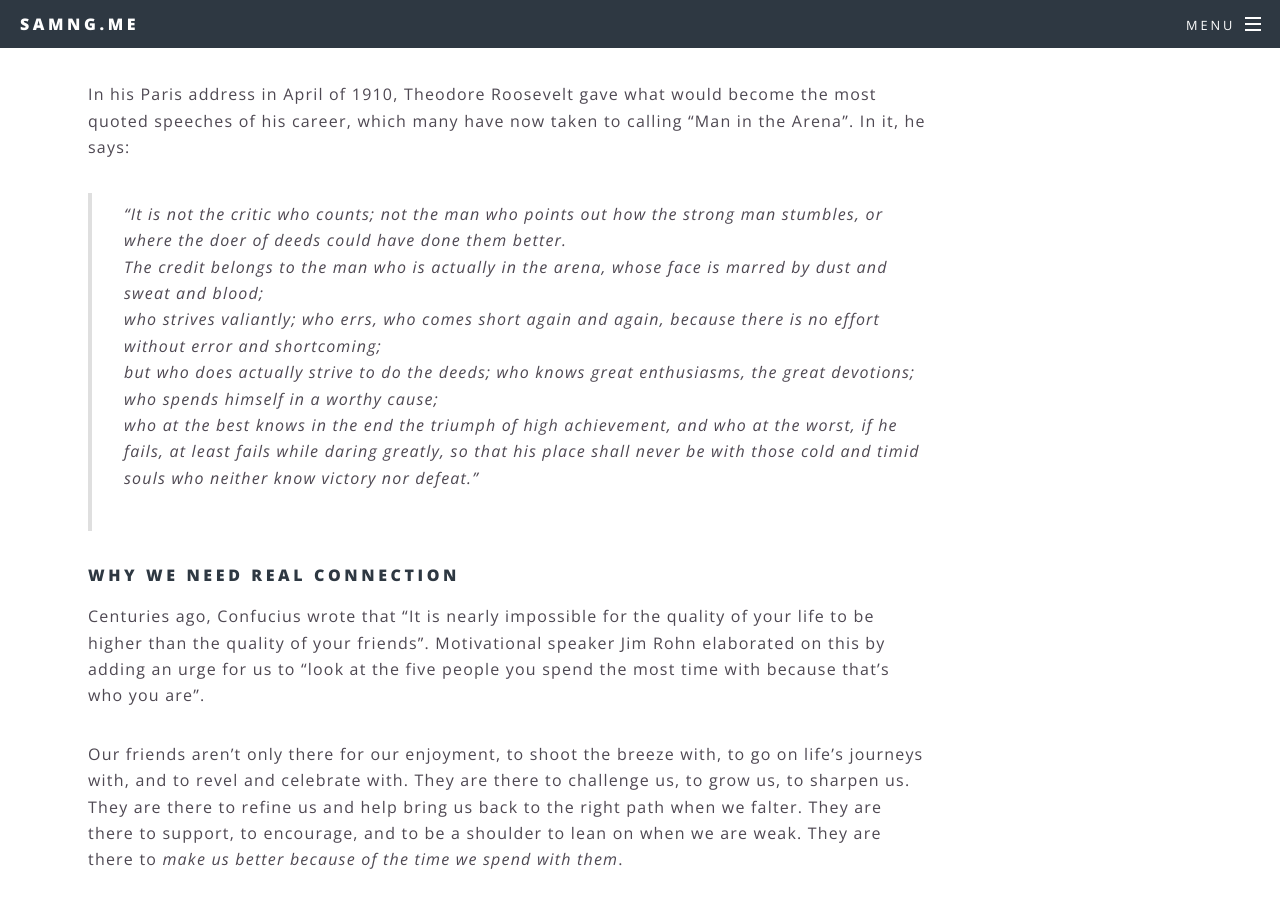
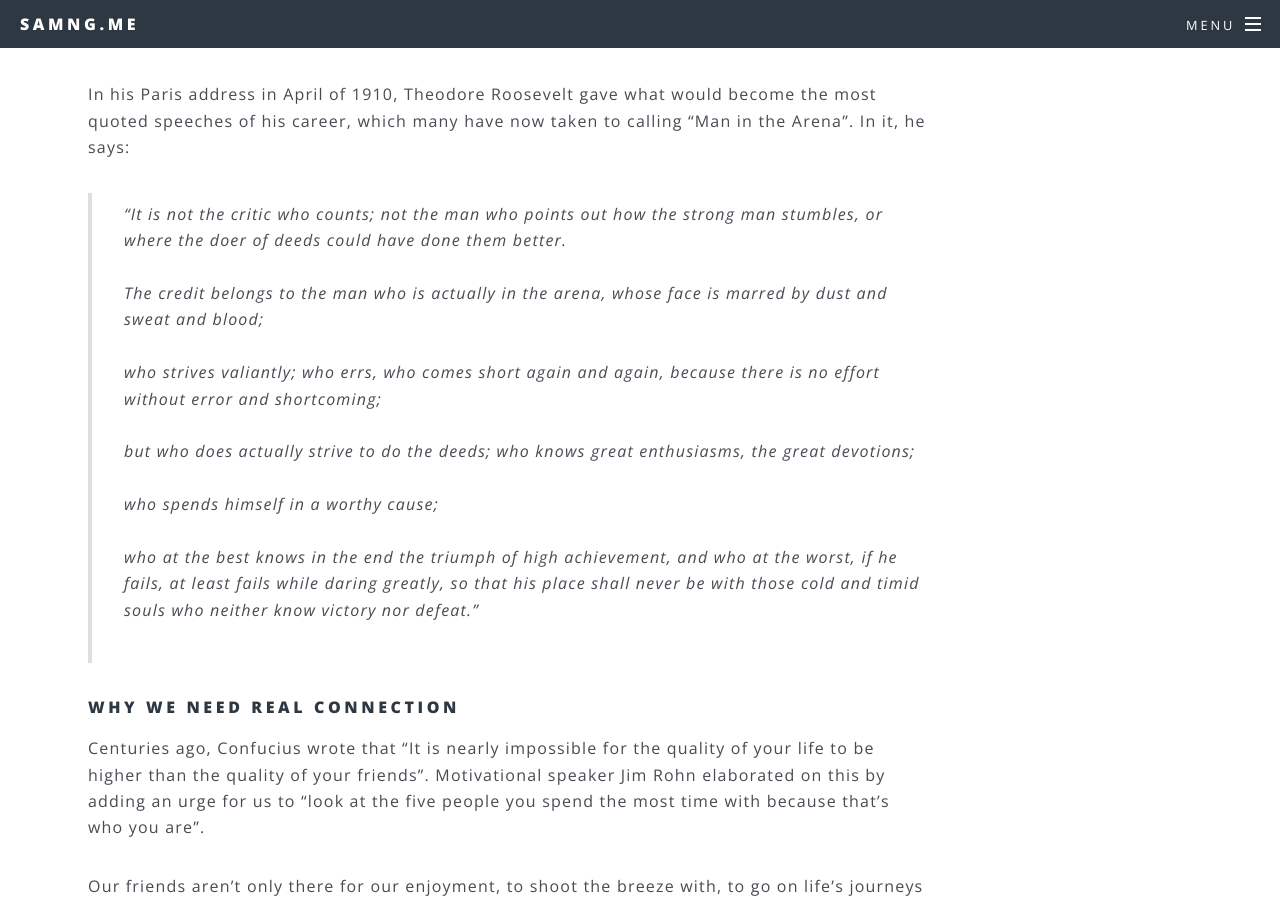
Before and after one commit to samng96/samng.me, a Jekyll site: the page built from letters-to-my-son/_posts/2022-10-04-real-connection.markdown, in a window 1280 px wide and 900 px high, scrolled down 2082 px. Built offline with Jekyll 4.4.1, drawn with Linux system fonts in a browser that asks for light colours.

Commit message:
fixing spacing

```diff
--- a/letters-to-my-son/_posts/2022-10-04-real-connection.markdown
+++ b/letters-to-my-son/_posts/2022-10-04-real-connection.markdown
@@ -35,11 +35,11 @@ That makes it really, *really* hard to put oneself out there.
 
 In his Paris address in April of 1910, Theodore Roosevelt gave what would become the most quoted speeches of his career, which many have now taken to calling "Man in the Arena". In it, he says:
 
-> "It is not the critic who counts; not the man who points out how the strong man stumbles, or where the doer of deeds could have done them better.<br>
-> The credit belongs to the man who is actually in the arena, whose face is marred by dust and sweat and blood;<br>
-> who strives valiantly; who errs, who comes short again and again, because there is no effort without error and shortcoming;<br>
-> but who does actually strive to do the deeds; who knows great enthusiasms, the great devotions;<br>
-> who spends himself in a worthy cause;<br>
+> "It is not the critic who counts; not the man who points out how the strong man stumbles, or where the doer of deeds could have done them better.<br><br>
+> The credit belongs to the man who is actually in the arena, whose face is marred by dust and sweat and blood;<br><br>
+> who strives valiantly; who errs, who comes short again and again, because there is no effort without error and shortcoming;<br><br>
+> but who does actually strive to do the deeds; who knows great enthusiasms, the great devotions;<br><br>
+> who spends himself in a worthy cause;<br><br>
 > who at the best knows in the end the triumph of high achievement, and who at the worst, if he fails, at least fails while daring greatly, so that his place shall never be with those cold and timid souls who neither know victory nor defeat."
 
 #### Why we need real connection
```
